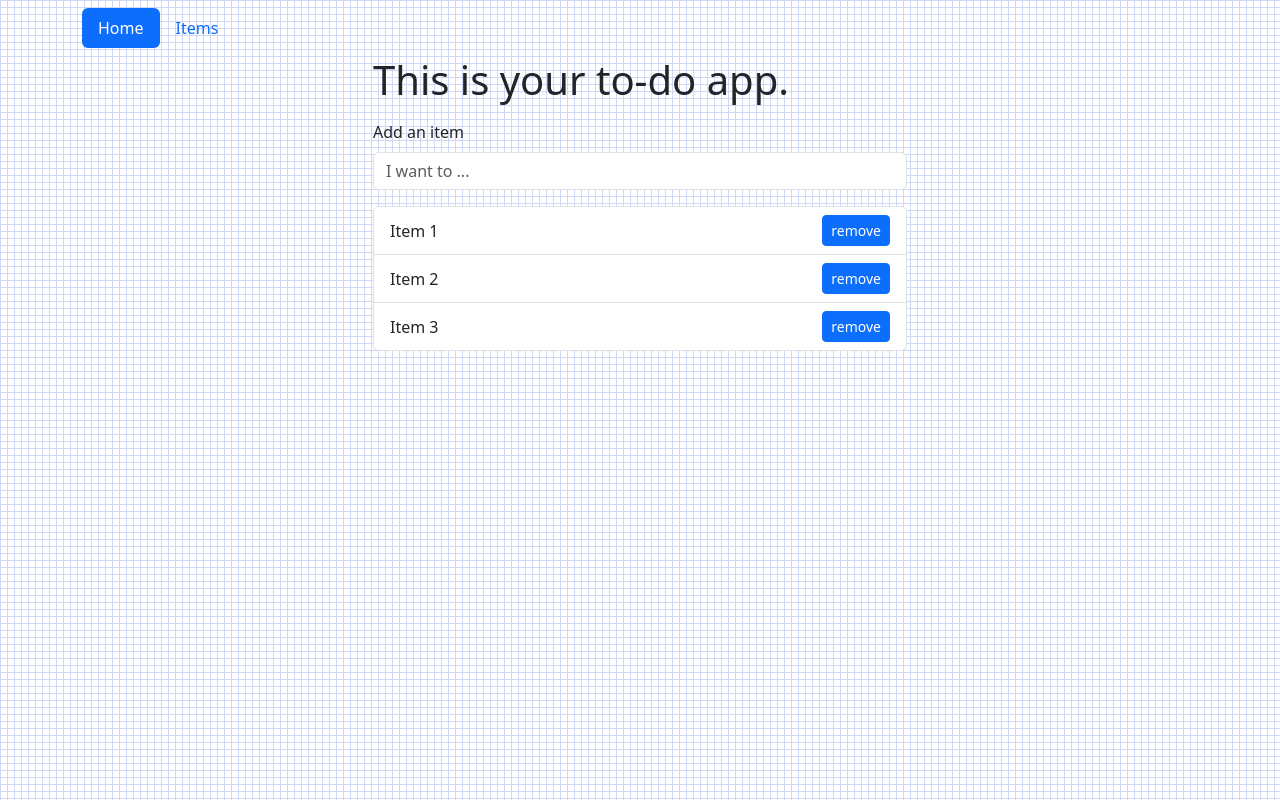
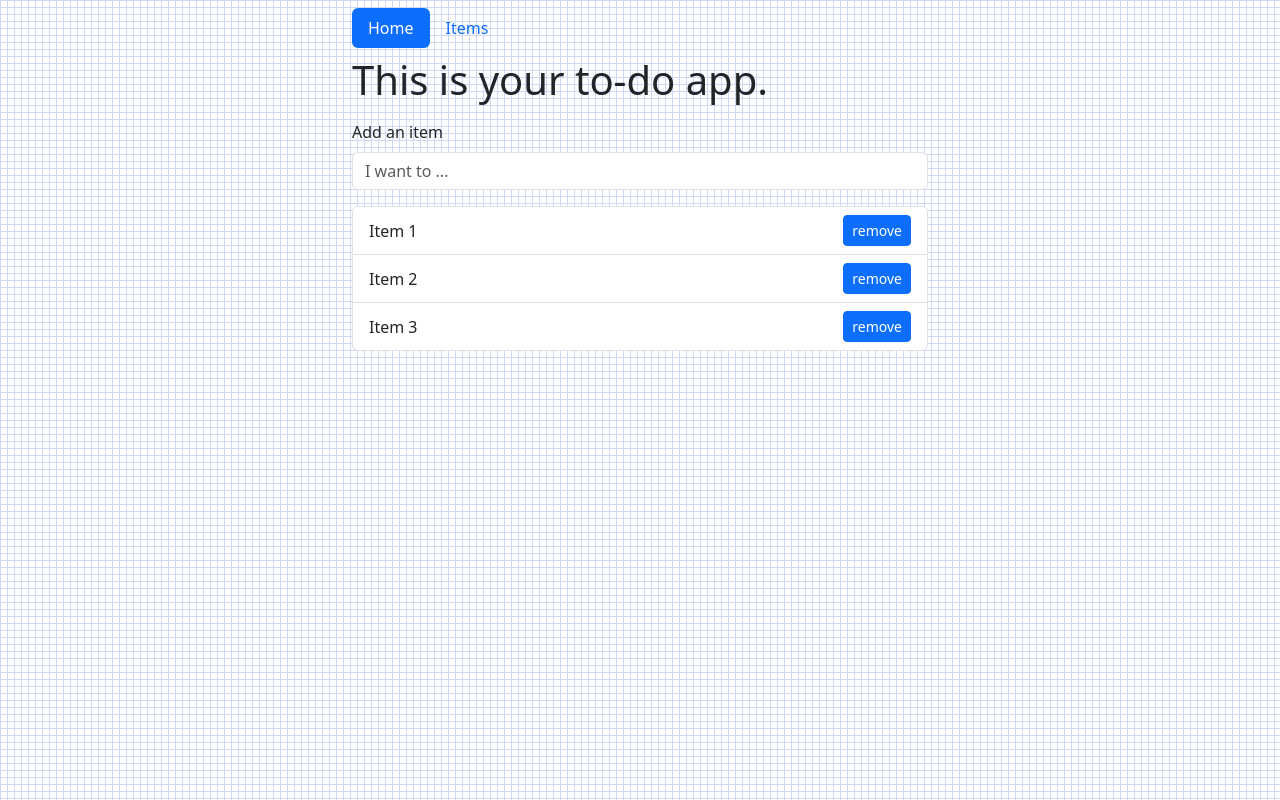
Before and after one commit to hheman/todo, a React app: page / in a window 1280 px wide. Built offline with nearby package versions, Linux system fonts and the light colour scheme.

Commit message:
update styling to fit app need (supposed to be a narrow list)

```diff
--- a/src/Home.js
+++ b/src/Home.js
@@ -1,16 +1,13 @@
 import React from 'react';
 import ItemsList from './ItemsList';
 import ItemForm from './ItemForm';
-import Container from 'react-bootstrap/Container';
 
 const Home = () => {
   return (
     <>
-      <Container className="mx-auto w-50">
-        <h1>This is your to-do app.</h1>
-        <ItemForm />
-        <ItemsList count={3} />
-      </Container>
+      <h1>This is your to-do app.</h1>
+      <ItemForm />
+      <ItemsList count={3} />
     </>
   );
 };
--- a/src/layouts/Layout.js
+++ b/src/layouts/Layout.js
@@ -5,7 +5,7 @@ import Container from 'react-bootstrap/Container';
 
 const Layout = () => {
   return (
-    <Container>
+    <Container className="mx-auto" style={{ maxWidth: '600px' }}>
       <Nav />
       <Outlet />
     </Container>
```
